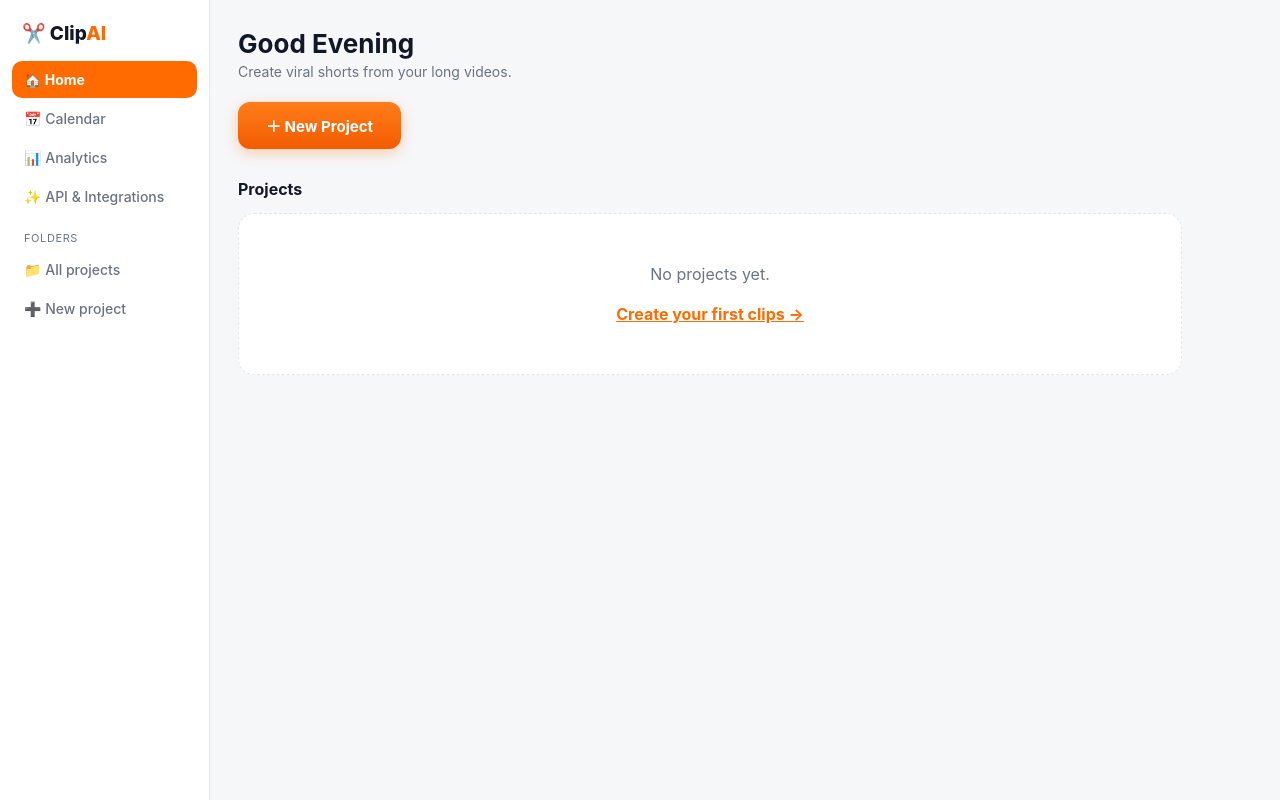
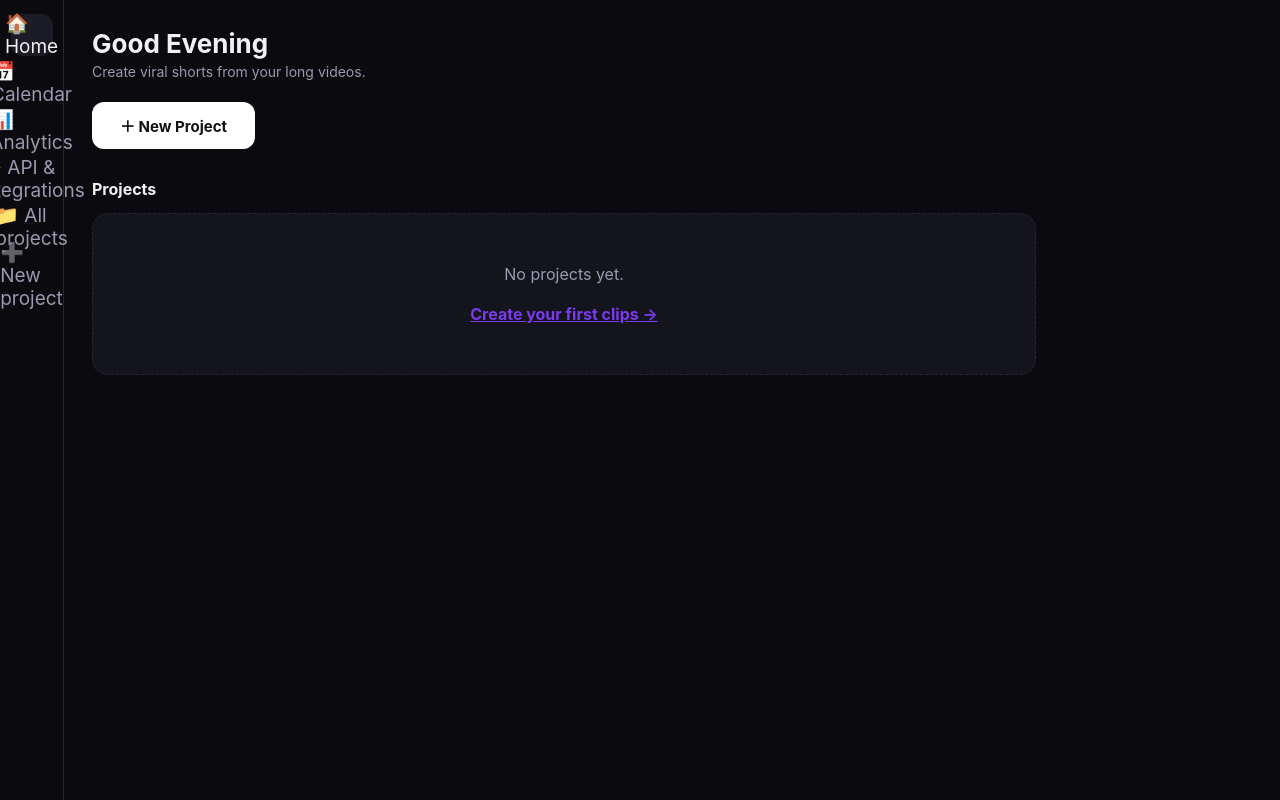
Before and after one commit to tanvirvaioff/clipai, a Flask app: page /jobs in a window 1280 px wide. Run offline with Flask 3, Linux system fonts and the light colour scheme; data that the repository does not hold is empty.

Commit message:
OpusClip dark UI: dashboard + workflow settings + processing modal

```diff
--- a/templates/jobs.html
+++ b/templates/jobs.html
@@ -3,21 +3,22 @@
 <title>ClipAI — My Projects</title>
 <style>
 *{box-sizing:border-box;margin:0;padding:0}
-:root{--bg:#f6f7f9;--card:#fff;--border:#e5e7eb;--txt:#111827;--mut:#6b7280;
---acc:#ff6b00;--acc-d:#e55e00;--green:#16a34a;--red:#dc2626;--yel:#b45309}
+:root{--bg:#0a0a0f;--card:#14141c;--card2:#1c1c26;--border:#262633;--txt:#f1f1f4;--mut:#9a9ab0;
+--acc:#7c3aed;--acc-d:#a78bfa;--green:#22c55e;--red:#ef4444;--yel:#b45309}
 body{background:var(--bg);color:var(--txt);font-family:-apple-system,BlinkMacSystemFont,"Segoe UI",Roboto,Inter,sans-serif;min-height:100vh}
 .layout{display:flex;min-height:100vh}
-.side{width:210px;background:var(--card);border-right:1px solid var(--border);padding:18px 12px;position:sticky;top:0;height:100vh;flex-shrink:0}
-.side .logo{font-size:19px;font-weight:800;padding:4px 10px 16px}
-.side .logo span{color:var(--acc)}
-.nav a{display:flex;align-items:center;gap:10px;padding:10px 12px;border-radius:10px;color:var(--mut);text-decoration:none;font-size:14px;font-weight:500;margin-bottom:2px}
-.nav a:hover{background:#f1f2f4;color:var(--txt)}
-.nav a.on{background:var(--acc);color:#fff;font-weight:700}
-.nav .sec{font-size:11px;text-transform:uppercase;letter-spacing:.6px;color:var(--mut);padding:14px 12px 6px}
+.side{width:64px;background:var(--bg);border-right:1px solid var(--border);padding:14px 0;position:sticky;top:0;height:100vh;flex-shrink:0;display:flex;flex-direction:column;align-items:center;gap:6px}
+.side .logo{display:none}
+.nav{display:flex;flex-direction:column;align-items:center;gap:6px;width:100%}
+.nav a{width:42px;height:42px;display:flex;align-items:center;justify-content:center;border-radius:12px;color:var(--mut);text-decoration:none;font-size:19px}
+.nav a:hover{background:var(--card2);color:var(--txt)}
+.nav a.on{background:var(--card2);color:var(--txt)}
+.nav .sec{display:none}
+.nav a .nl{display:none}
 .main{flex:1;padding:28px;max-width:1000px}
 .greet{font-size:26px;font-weight:700;margin-bottom:4px}
 .gsub{color:var(--mut);font-size:14px;margin-bottom:22px}
-.newbtn{display:inline-block;background:linear-gradient(180deg,#ff7d1a,#f25c00);color:#fff;font-weight:700;font-size:15px;border-radius:12px;padding:13px 28px;text-decoration:none;box-shadow:0 4px 14px rgba(255,107,0,.3);margin-bottom:24px}
+.newbtn{display:inline-block;background:#fff;color:#111;font-weight:700;font-size:15px;border-radius:12px;padding:13px 28px;text-decoration:none;margin-bottom:24px}
 .newbtn:hover{transform:translateY(-1px)}
 h2.sec{font-size:16px;margin:6px 0 14px;color:var(--txt)}
 .grid{display:grid;grid-template-columns:repeat(auto-fill,minmax(240px,1fr));gap:16px}
@@ -27,7 +28,7 @@ h2.sec{font-size:16px;margin:6px 0 14px;color:var(--txt)}
 .card .meta{color:var(--mut);font-size:12px;margin-bottom:10px}
 .badge{font-size:11px;font-weight:700;border-radius:20px;padding:4px 12px;display:inline-block;margin-bottom:4px}
 .badge.queued{background:#fef3c7;color:var(--yel)}
-.badge.running{background:#fff1e6;color:var(--acc-d)}
+.badge.running{background:#2e1065;color:var(--acc-d)}
 .badge.done{background:#dcfce7;color:#15803d}
 .badge.error{background:#fee2e2;color:var(--red)}
 .bar{background:#eef0f2;border-radius:8px;height:10px;overflow:hidden;margin-top:8px}
```
